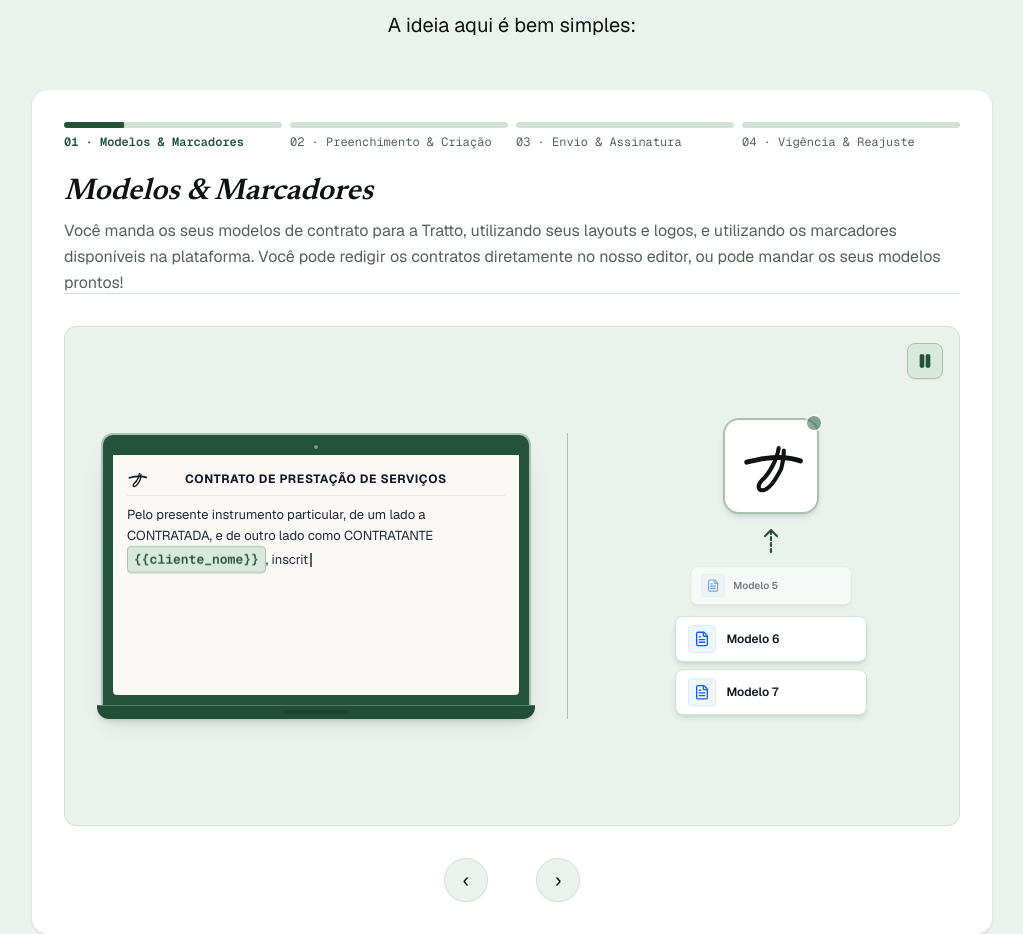
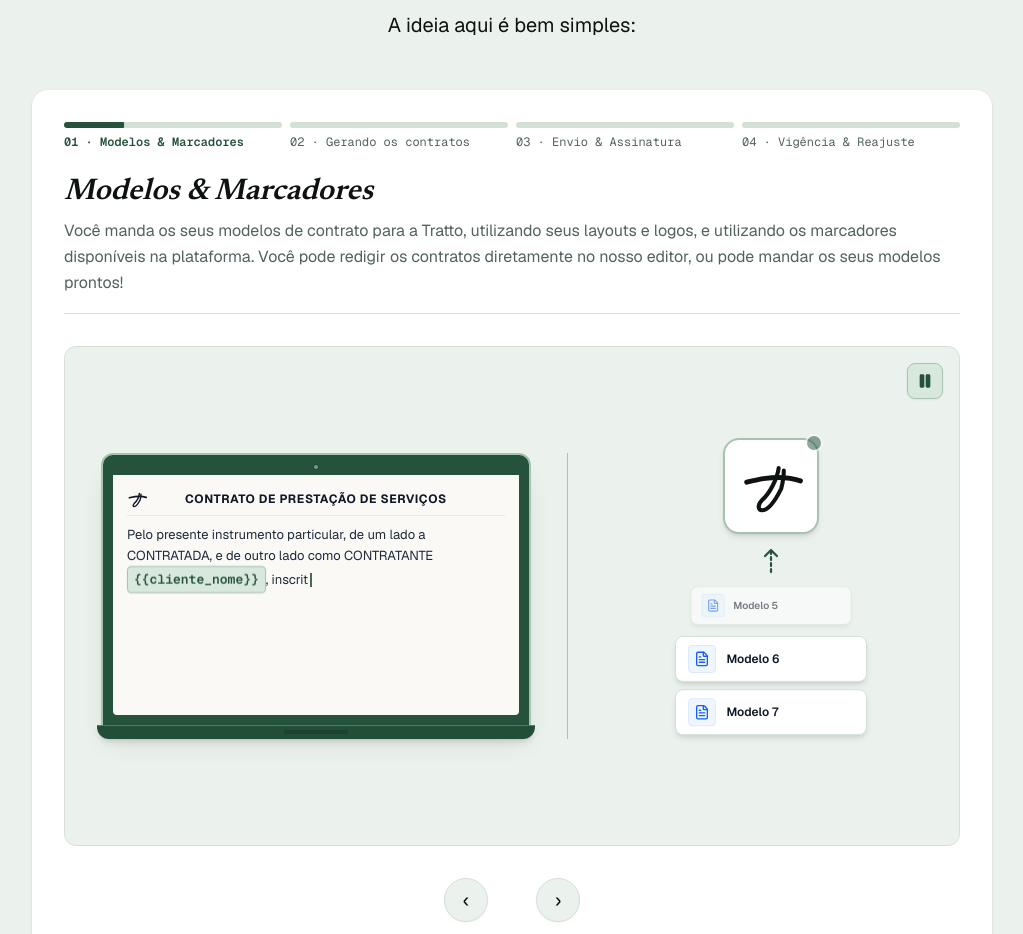
Before and after one commit to brtorresdel/tratto-landing-page, a Next.js app: page / in a window 1280 px wide. Shown: the part 3500-4434 px from the top of the page, without its empty margins (128-1151 px from the left). Built offline with nearby package versions, Linux system fonts and the light colour scheme.

Commit message:
feat(story-step-2): update Step 2 title to Gerando os contratos and new description

```diff
--- a/src/components/contract-story-player.tsx
+++ b/src/components/contract-story-player.tsx
@@ -15,9 +15,9 @@ export const STORY_STEPS = [
   {
     id: "preenchimento-criacao",
     number: "02",
-    title: "Preenchimento & Criação",
+    title: "Gerando os contratos",
     description:
-      "Simulação de elaboração: você seleciona o cliente, o plano e a vigência, e os marcadores mudam de forma leve e instantânea para os dados oficiais.",
+      "Uma vez que o modelo esteja salvo, você pode selecionar as informações relacionadas àquele contrato, como nome do contratante, plano escolhido, vigência, cláusulas adicionais, e a Tratto se encarrega de gerar e guardar os contratos, usando como base os modelos que você mesmo definiu; sem erros de digitação, sem perder seu modelo acidentamente, simples assim!",
   },
   {
     id: "envio-assinatura",
@@ -115,7 +115,7 @@ export function ContractStoryPlayer() {
       </div>
 
       {/* 2. Cabeçalho da Etapa: Título e Descrição com altura fixa padronizada para eliminar qualquer deslocamento de layout */}
-      <div className="mt-6 pb-4 sm:pb-5 border-b border-[var(--border-subtle)] h-[175px] sm:h-[140px] lg:h-[120px] flex flex-col justify-start overflow-hidden">
+      <div className="mt-6 pb-4 sm:pb-5 border-b border-[var(--border-subtle)] h-[250px] sm:h-[185px] lg:h-[140px] flex flex-col justify-start overflow-hidden">
         <h3 className="font-serif text-2xl sm:text-3xl italic font-semibold text-[var(--text-main)] shrink-0">
           {activeStep.title}
         </h3>
```
Also changed, not shown: 1 other file (tests, documents, lock files or other folders).
